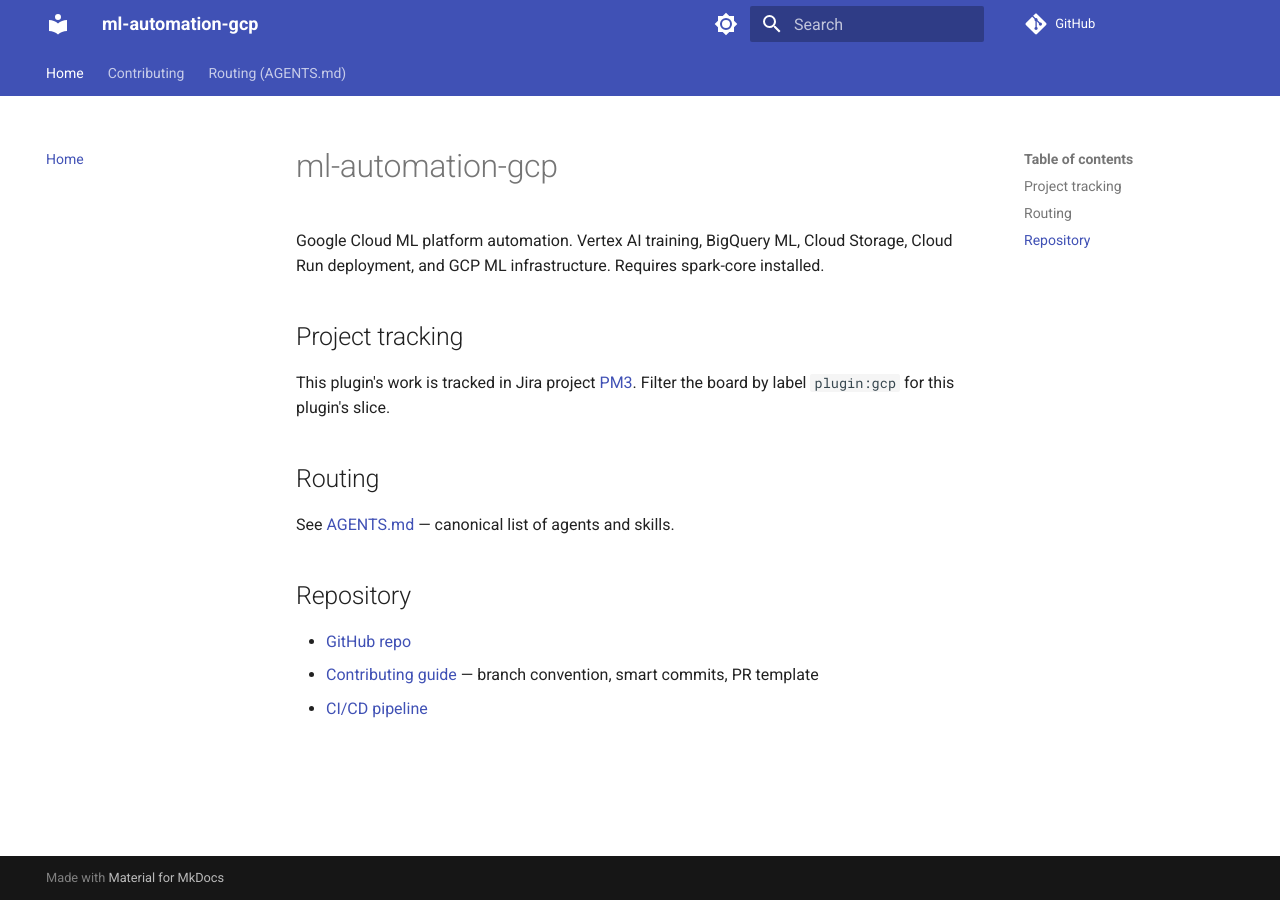
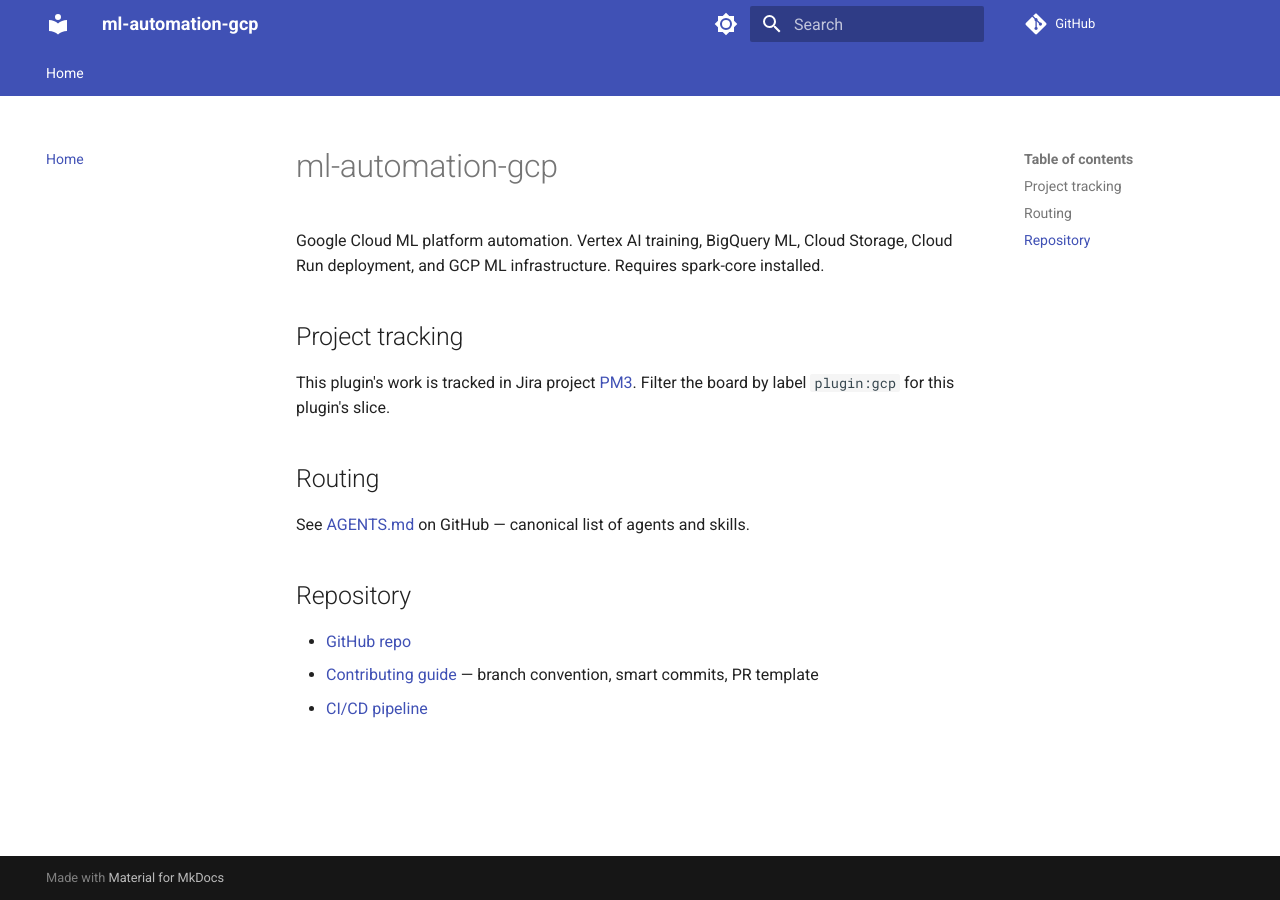
Before and after one commit to Maxilylm/ml-automation-gcp, an MkDocs documentation site: the page built from docs/index.md, in a window 1280 px wide. Built offline with MkDocs 1.6.1 and Material for MkDocs 9.7.7, drawn with Linux system fonts in a browser that asks for light colours; comment, search, counter and statistics services are not loaded.

Commit message:
PM3 fix three post-merge defects (PM3-81/82/83)
PM3-83: validate-pr-link now exempts dependabot[bot] so Dependabot
auto-generated PRs do not fail CI on the workflow's PM3-N requirement.
Human-authored PRs still require the linked ticket.

PM3-82: drop nav: contributing.md and agents.md from mkdocs.yml
(those files were never generated under docs/, so mkdocs --strict aborted
the docs build on every push to main). Re-rendered docs/index.md with
absolute GitHub URLs for AGENTS.md and CONTRIBUTING.md instead of broken
relative ones.

PM3-81: drop the pip ecosystem block from .github/dependabot.yml — it
fails per-repo because no requirements.txt or pyproject.toml exists at
the root. Kept as a commented-out block so plugins can re-enable once
they commit a deps file.

```diff
--- a/docs/index.md
+++ b/docs/index.md
@@ -8,10 +8,10 @@
 
 ## Routing
 
-See [AGENTS.md](agents.md) — canonical list of agents and skills.
+See [AGENTS.md](https://github.com/BLEND360/ml-automation-gcp/blob/main/AGENTS.md) on GitHub — canonical list of agents and skills.
 
 ## Repository
 
 - [GitHub repo](https://github.com/BLEND360/ml-automation-gcp)
-- [Contributing guide](contributing.md) — branch convention, smart commits, PR template
+- [Contributing guide](https://github.com/BLEND360/ml-automation-gcp/blob/main/CONTRIBUTING.md) — branch convention, smart commits, PR template
 - [CI/CD pipeline](https://github.com/BLEND360/ml-automation-gcp/blob/main/.github/workflows/claude-review.yml)
--- a/mkdocs.yml
+++ b/mkdocs.yml
@@ -37,8 +37,8 @@
 
 nav:
   - Home: index.md
-  - Contributing: contributing.md
-  - Routing (AGENTS.md): agents.md
+# Contributing and AGENTS.md routing live at the repo root and aren't part of
+# the docs site. PM3-82: keep nav lean until docs/ has richer per-skill content.
 
 markdown_extensions:
   - admonition
```
Also changed, not shown: 2 other files.
